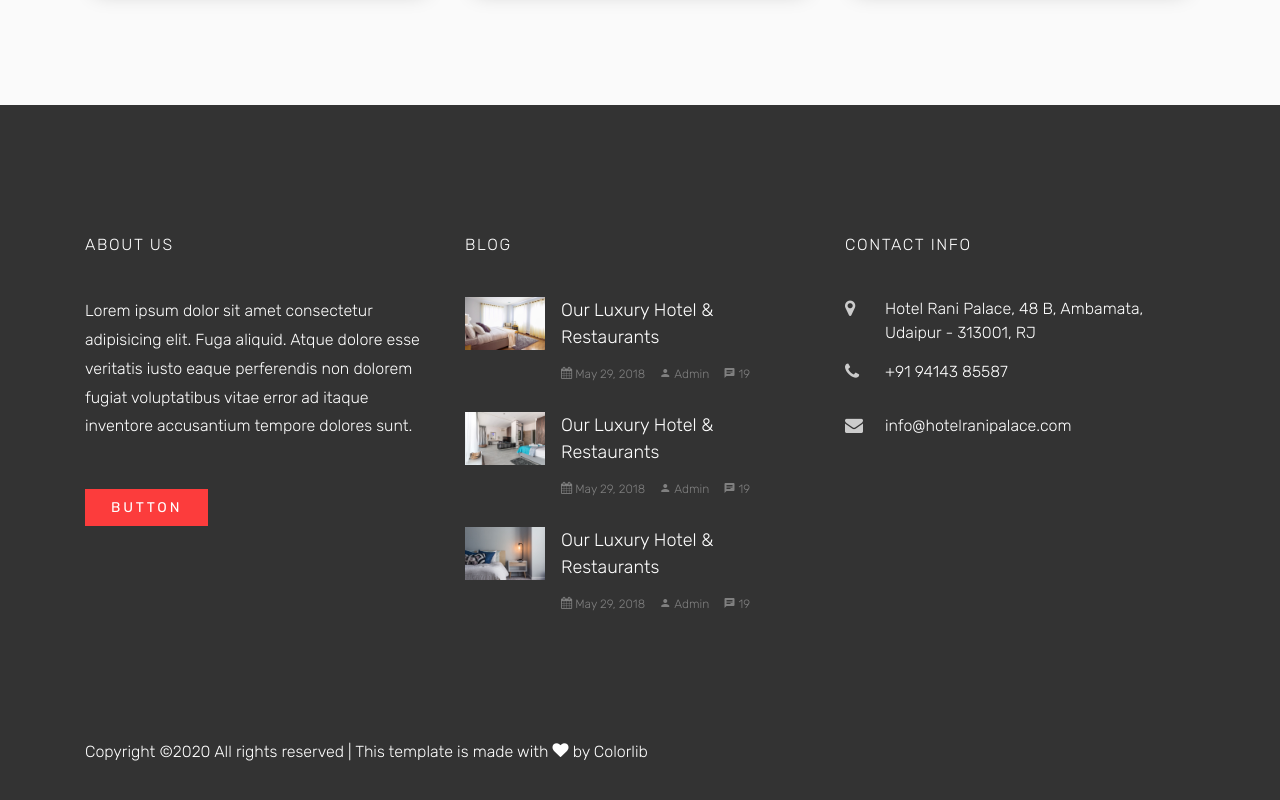
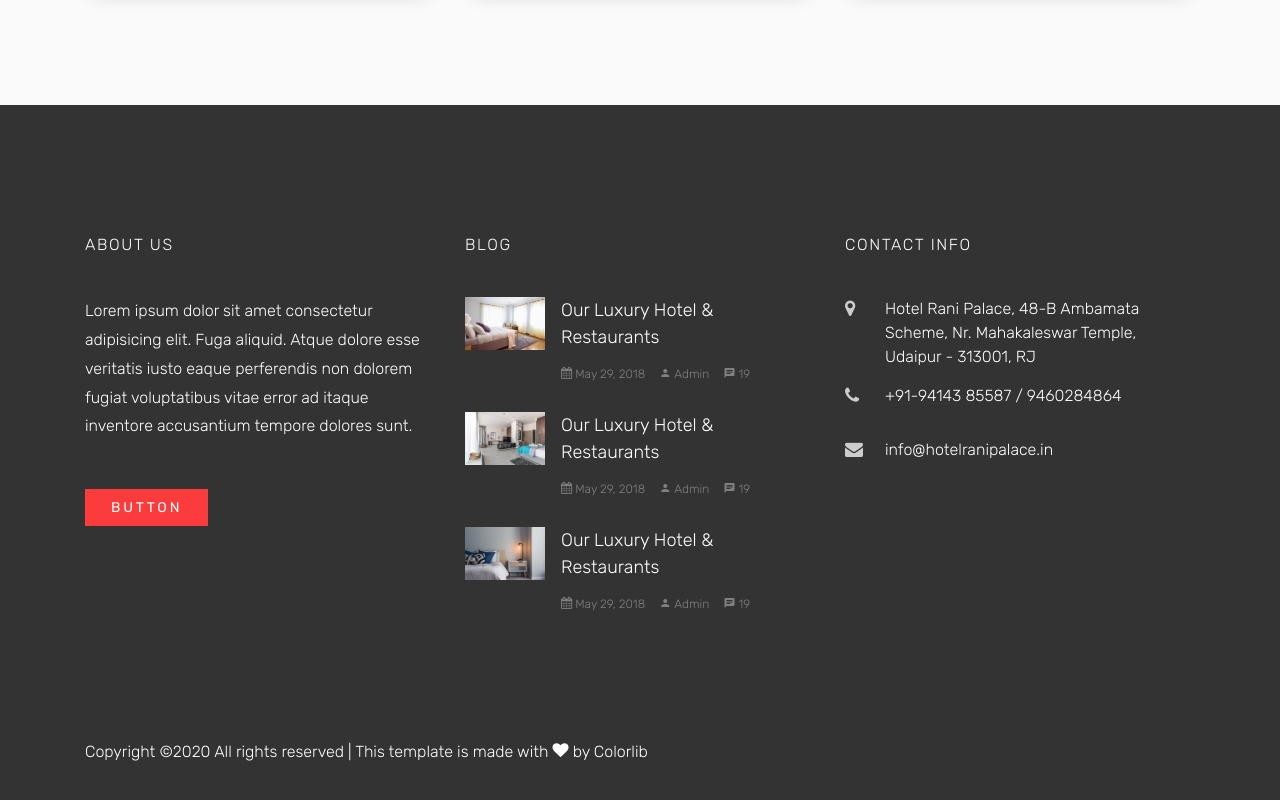
Before and after one commit to HotelRaniPalace/hotelranipalace.github.io, a plain HTML site: page contact.html in a window 1280 px wide. Shown: the part 2055-2855 px from the top of the page. Drawn offline with Linux system fonts and the light colour scheme; some packages are replaced by stand-ins of ours; files whose address does not match are found by name.

Commit message:
Update contact.html

```diff
--- a/contact.html
+++ b/contact.html
@@ -35,7 +35,7 @@
           <li class="nav-item"><a href="services.html" class="nav-link">Services</a></li>
           <li class="nav-item "><a href="about.html" class="nav-link">About Us</a></li>
           <li class="nav-item"><a href="blog.html" class="nav-link">Blog</a></li>
-          <li class="nav-item active"><a href="contact.html" class="nav-link">Contact</a></li>
+          <li class="nav-item active"><a href="contact" class="nav-link">Contact</a></li>
         </ul>
       </div>
     </div>
@@ -212,9 +212,9 @@
           <div class="block-23">
             <h3 class="heading-section">Contact Info</h3>
               <ul>
-                <li><span class="icon icon-map-marker"></span><span class="text">Hotel Rani Palace, 48 B, Ambamata, Udaipur - 313001, RJ </span></li>
-                <li><a href="#"><span class="icon icon-phone"></span><span class="text">+91 94143 85587</span></a></li>
-                <li><a href="#"><span class="icon icon-envelope"></span><span class="text">info@hotelranipalace.com</span></a></li>
+                <li><span class="icon icon-map-marker"></span><span class="text">Hotel Rani Palace, 48-B Ambamata Scheme, Nr. Mahakaleswar Temple, Udaipur - 313001, RJ </span></li>
+                <li><a href="#"><span class="icon icon-phone"></span><span class="text">+91-94143 85587 / 9460284864</span></a></li>
+                <li><a href="#"><span class="icon icon-envelope"></span><span class="text">info@hotelranipalace.in</span></a></li>
               </ul>
             </div>
         </div>
```
